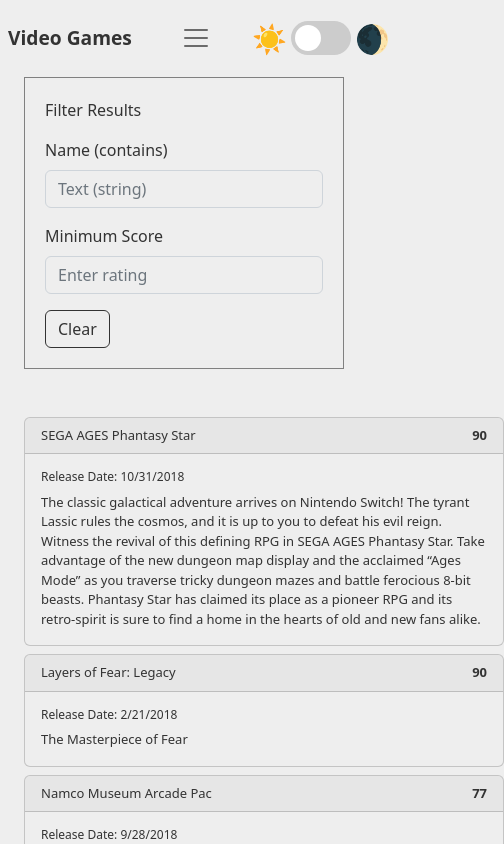
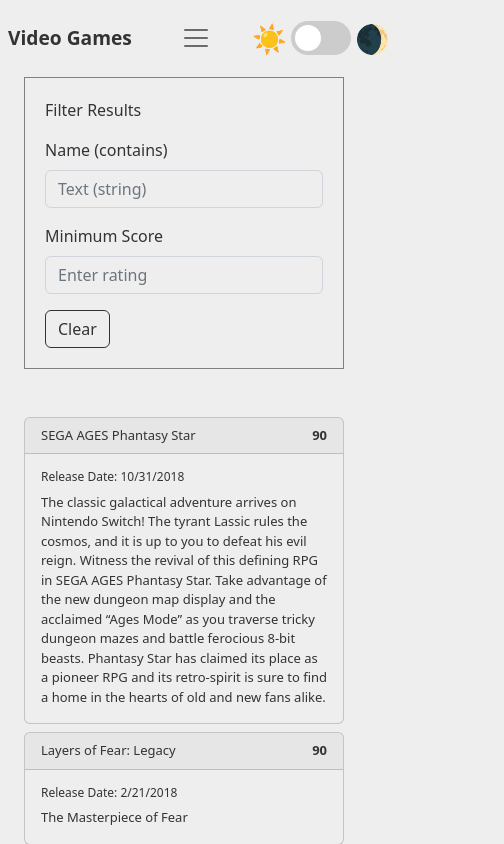
Before and after one commit to arsalan1171/videogames, a React (Create React App) app: page / in a window 390 px wide. Shown: the top 844 px of the page, 504 px wide, since content can reach past the window. Built offline with nearby package versions, Linux system fonts and the light colour scheme.

Commit message:
responsive screen for mobile view

```diff
--- a/src/Components/VideoGameList/card/card.css
+++ b/src/Components/VideoGameList/card/card.css
@@ -15,3 +15,9 @@
         width: 30rem;
     }
 }
+
+@media screen and (max-width: 500px) {
+    .card {
+        width: 20rem;
+    }
+}
```
